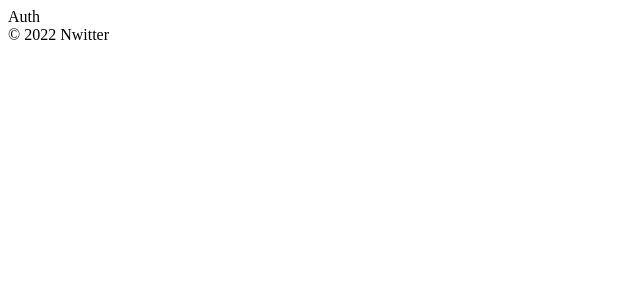
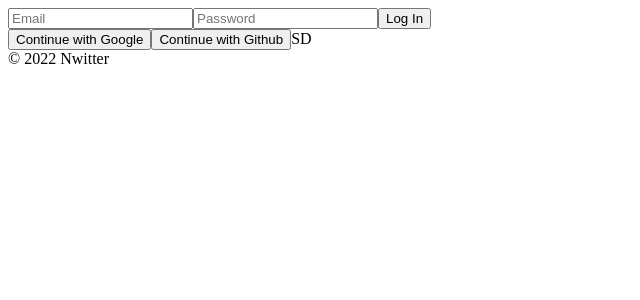
Before and after one commit to chacha912/nwitter, a React (Create React App) app: page /#/ in a window 1280 px wide. Shown: the top 300 px of the page, without its empty margins (0-640 px from the left). Built offline with nearby package versions, Linux system fonts and the light colour scheme; no server answers.

Commit message:
Add login form

```diff
--- a/src/components/App.js
+++ b/src/components/App.js
@@ -1,8 +1,9 @@
 import { useState } from 'react';
 import AppRouter from 'components/Router';
+import { authService } from 'fbase';
 
 function App() {
-  const [isLoggedIn, setIsLoggedIn] = useState(false);
+  const [isLoggedIn, setIsLoggedIn] = useState(authService.currentUser);
   return (
     <>
       <AppRouter isLoggedIn={isLoggedIn} />
--- a/src/firebase.js
+++ b/src/fbase.js
@@ -1,5 +1,7 @@
 // Import the functions you need from the SDKs you need
 import { initializeApp } from 'firebase/app';
+import { getAuth } from 'firebase/auth';
+import 'firebase/auth';
 // TODO: Add SDKs for Firebase products that you want to use
 // https://firebase.google.com/docs/web/setup#available-libraries
 
@@ -14,4 +16,7 @@ const firebaseConfig = {
 };
 
 // Initialize Firebase
-export default initializeApp(firebaseConfig);
+const app = initializeApp(firebaseConfig);
+
+// Initialize Firebase Authentication and get a reference to the service
+export const authService = getAuth(app);
--- a/src/routes/Auth.js
+++ b/src/routes/Auth.js
@@ -1,3 +1,36 @@
-const Auth = () => <span>Auth</span>;
+import { useState } from 'react';
 
+const Auth = () => {
+  const [email, setEmail] = useState('');
+  const [password, setPassword] = useState('');
+
+  const onChange = (event) => {
+    const {
+      target: { name, value },
+    } = event;
+    if (name === 'email') {
+      setEmail(value);
+    } else if (name === 'password') {
+      setPassword(value);
+    }
+  };
+
+  const onSubmit = (event) => {
+    event.preventDefault();
+  };
+
+  return (
+    <div>
+      <form onSubmit={onSubmit}>
+        <input name='email' type='email' placeholder='Email' value={email} onChange={onChange} required />
+        <input name='password' type='password' placeholder='Password' value={password} onChange={onChange} required />
+        <button type='submit'>Log In</button>
+      </form>
+      <div>
+        <button type='button'>Continue with Google</button>
+        <button type='button'>Continue with Github</button>SD
+      </div>
+    </div>
+  );
+};
 export default Auth;
```
